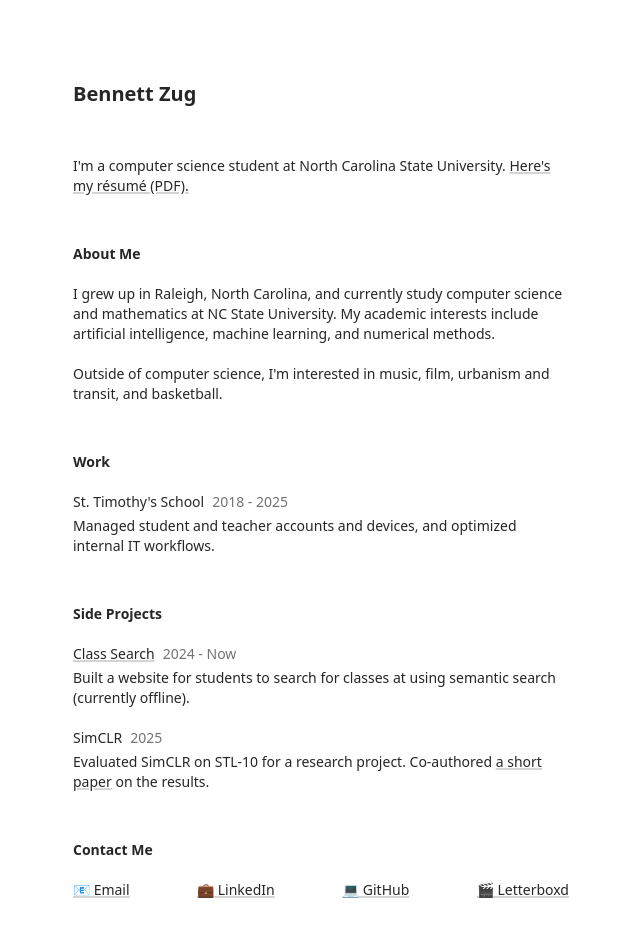
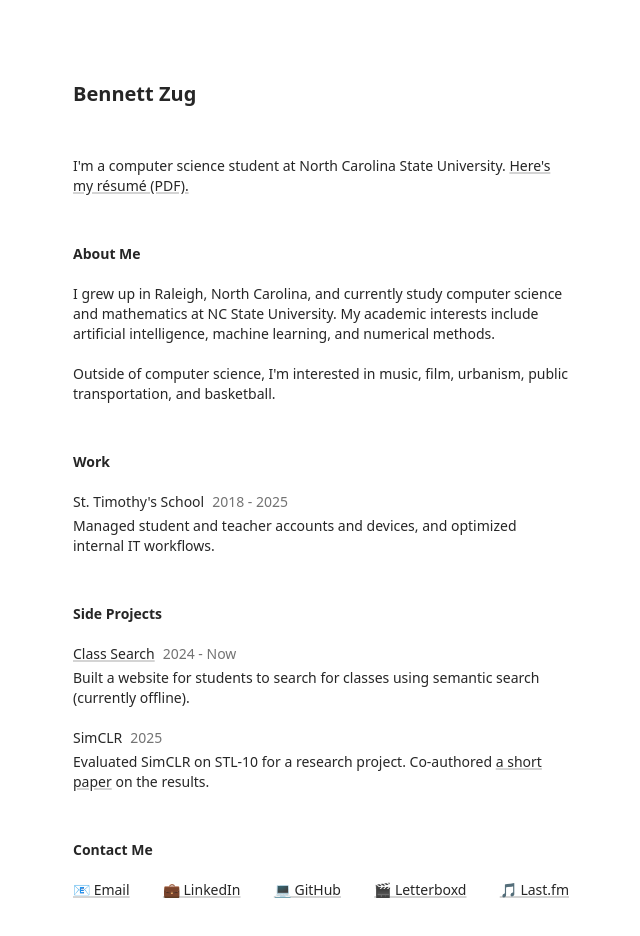
Before and after one commit to bennettzug/bennettzug.com, a Next.js app: page / in a window 1280 px wide. Shown: the top 936 px of the page, without its empty margins (319-959 px from the left). Built offline with nearby package versions, Linux system fonts and the light colour scheme.

Commit message:
fixed a typo

```diff
--- a/src/app/layout.tsx
+++ b/src/app/layout.tsx
@@ -1,9 +1,9 @@
 import type { Metadata } from "next";
-import { Inter } from "next/font/google";
+import { Geist } from "next/font/google";
 import "./globals.css";
 
-const inter = Inter({
-    variable: "--font-inter",
+const geist = Geist({
+    variable: "--font-geist",
     subsets: ["latin"],
 });
 
@@ -22,7 +22,7 @@ export default function RootLayout({
             lang="en"
             className="bg-white text-neutral-800 dark:bg-neutral-900 dark:text-neutral-200"
         >
-            <body className={`${inter.variable} antialiased`}>{children}</body>
+            <body className={`${geist.variable} antialiased`}>{children}</body>
         </html>
     );
 }
--- a/src/app/page.tsx
+++ b/src/app/page.tsx
@@ -1,5 +1,5 @@
 // import { IoIosMail, IoLogoLinkedin, IoLogoGithub } from "react-icons/io";
-// import { FaLetterboxd } from "react-icons/fa6";
+// import { FaLetterboxd, FaSquareLastfm } from "react-icons/fa6";
 
 export default function Home() {
     return (
@@ -26,7 +26,7 @@ export default function Home() {
                 </p>
                 <p>
                     Outside of computer science, I&apos;m interested in music,
-                    film, urbanism and transit, and basketball.
+                    film, urbanism, public transportation, and basketball.
                 </p>
             </div>
             <div className="flex flex-col gap-5">
@@ -60,8 +60,8 @@ export default function Home() {
                         </p>
                     </div>
                     <p>
-                        Built a website for students to search for classes at
-                        using semantic search (currently offline).
+                        Built a website for students to search for classes using
+                        semantic search (currently offline).
                     </p>
                 </div>
 
@@ -119,6 +119,13 @@ export default function Home() {
                         {/* <FaLetterboxd /> */}
                         🎬 Letterboxd
                     </a>
+                    <a
+                        className="flex items-center gap-1 underline decoration-2 decoration-neutral-300 hover:text-neutral-500 dark:decoration-neutral-700 dark:hover:text-neutral-400"
+                        href="https://www.last.fm/user/bennettzug"
+                    >
+                        {/* <FaLastfmSquare /> */}
+                        🎵 Last.fm
+                    </a>
                 </div>
             </div>
         </div>
```
Also changed, not shown: 1 other file (tests, documents, lock files or other folders).
